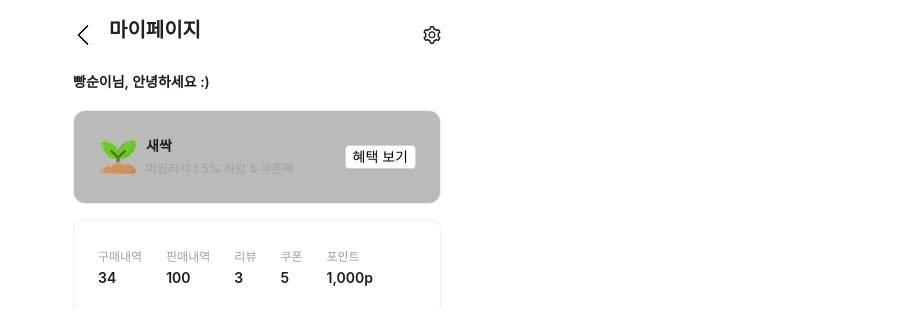
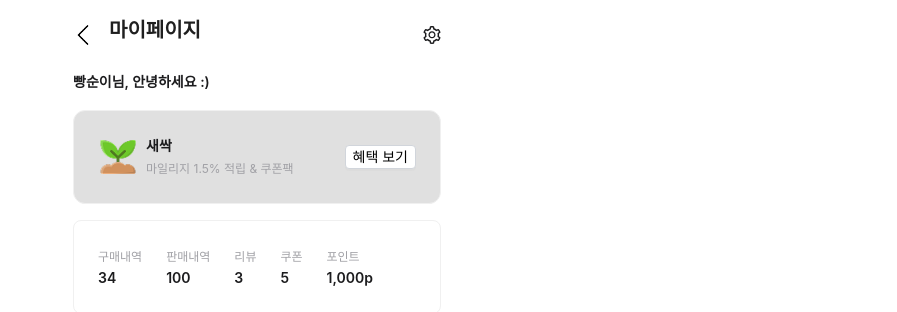
Before and after one commit to Project-FitLoop/FitLoop-FE, a Next.js app: page /mypage in a window 1280 px wide. Shown: the top 312 px of the page, without its empty margins (383-1280 px from the left). Built offline with nearby package versions, Linux system fonts and the light colour scheme; no server answers.

Commit message:
[feat/#23] 변경된 globals.css에 해당하는 색상으로 변경

```diff
--- a/src/ui/components/header/FilterTabs.tsx
+++ b/src/ui/components/header/FilterTabs.tsx
@@ -15,7 +15,7 @@ const FilterTabs = () => {
         <button
           className="text-sm px-4 py-2 rounded-full transition"
           style={{
-            backgroundColor: currentPath === "/product/popularity" ? "var(--bg-dark-gray)" : "transparent",
+            backgroundColor: currentPath === "/product/popularity" ? "var(--bg-light-gray)" : "transparent",
             color: currentPath === "/product/popularity" ? "var(--text-white)" : "var(--text-black)",
           }}
         >
@@ -26,7 +26,7 @@ const FilterTabs = () => {
         <button
           className="text-sm px-4 py-2 rounded-full transition"
           style={{
-            backgroundColor: currentPath === "/product/recent" ? "var(--bg-dark-gray)" : "transparent",
+            backgroundColor: currentPath === "/product/recent" ? "var(--bg-light-gray)" : "transparent",
             color: currentPath === "/product/recent" ? "var(--text-white)" : "var(--text-black)",
           }}
         >
--- a/src/ui/components/mypage/mypage.tsx
+++ b/src/ui/components/mypage/mypage.tsx
@@ -38,7 +38,7 @@ const MyPage: React.FC = () => {
 
         {/* 멤버십 카드 */}
         <Card
-          className="mt-4 bg-[var(--bg-dark-gray)] rounded-xl"
+          className="mt-4 bg-[var(--bg-light-gray)] rounded-xl"
           styles={{
             body: { display: "flex", alignItems: "center", justifyContent: "space-between" },
           }}
```
